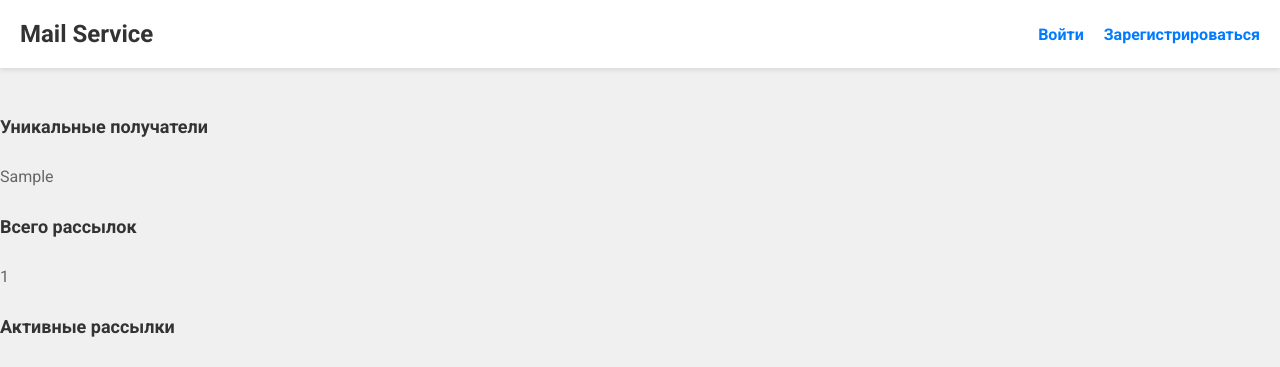
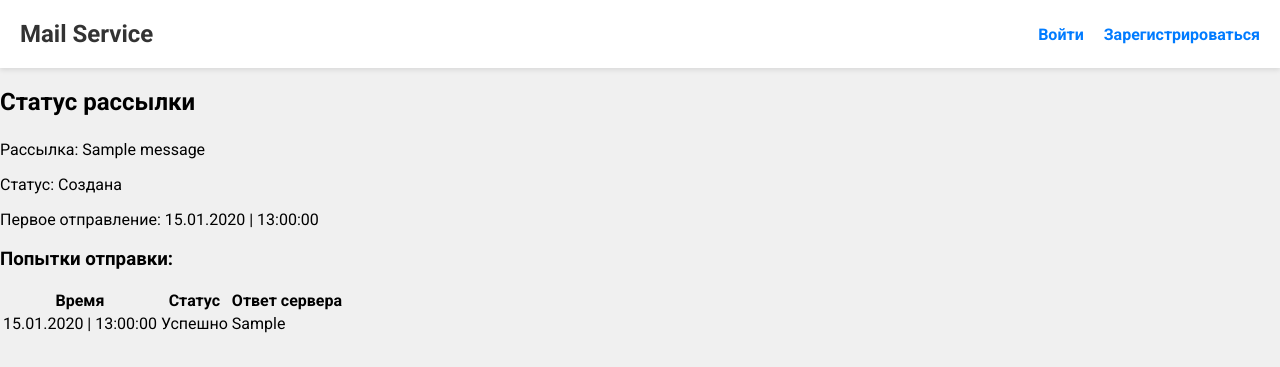
Before and after one commit to ElizaSwanson/SkyCourseDjango, a Django app: template service/templates/attempts.html in a window 1280 px wide. Shown: the top 367 px of the page. Run offline with Django 5.2, Linux system fonts and the light colour scheme; tables that the repository leaves empty hold one stand-in row (values such as "Sample post"); the template is opened without the code that fills it: values that come from a table or form of the project are taken from there, most other values are stand-ins (such as "Sample title", 1, 10 or a date in 2020); parts of the project's set-up code (start-up, migrations or seed data) failed here and were passed over.

Commit message:
attempts

```diff
--- a/service/templates/attempts.html
+++ b/service/templates/attempts.html
@@ -3,7 +3,31 @@
 {% block title %}Статус рассылки{% endblock %}
 
 {% block content %}
+<h2 class="mb-4">Статус рассылки</h2>
+<p>Рассылка: {{ mailing.message.subject }}</p>
+<p>Статус: {{ mailing.status }}</p>
+<p>Первое отправление: {{ mailing.first_sent_at|date:"d.m.Y | H:i:s" }}</p>
+<h3>Попытки отправки:</h3>
+<table class="table table-striped">
+    <thead>
+        <tr>
+            <th>Время</th>
+            <th>Статус</th>
+            <th>Ответ сервера</th>
+        </tr>
+    </thead>
+    <tbody>
+        {% for attempt in mailing.send_attempts.all %}
+        <tr>
+            <td>{{ attempt.attempt_time|date:"d.m.Y | H:i:s" }}</td>
+            <td>{{ attempt.status }}</td>
+            <td>{{ attempt.server_response }}</td>
+        </tr>
+        {% endfor %}
+    </tbody>
+</table>
 <div class="row mb-4 mt-5">
+
             {% if not user.is_authenticated or is_manager %}
                 <div class="col-md-4">
                     <div class="card">
```
